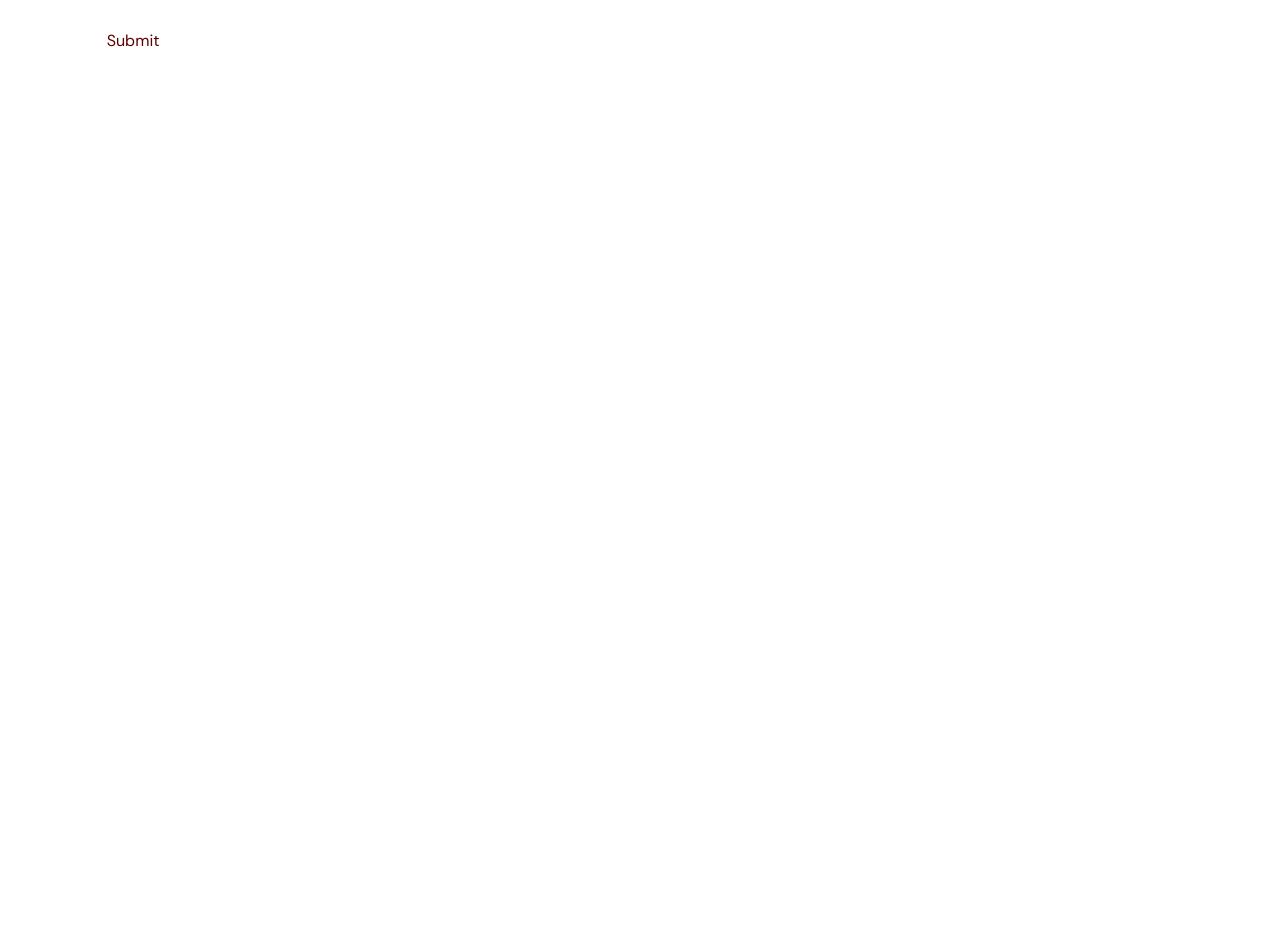
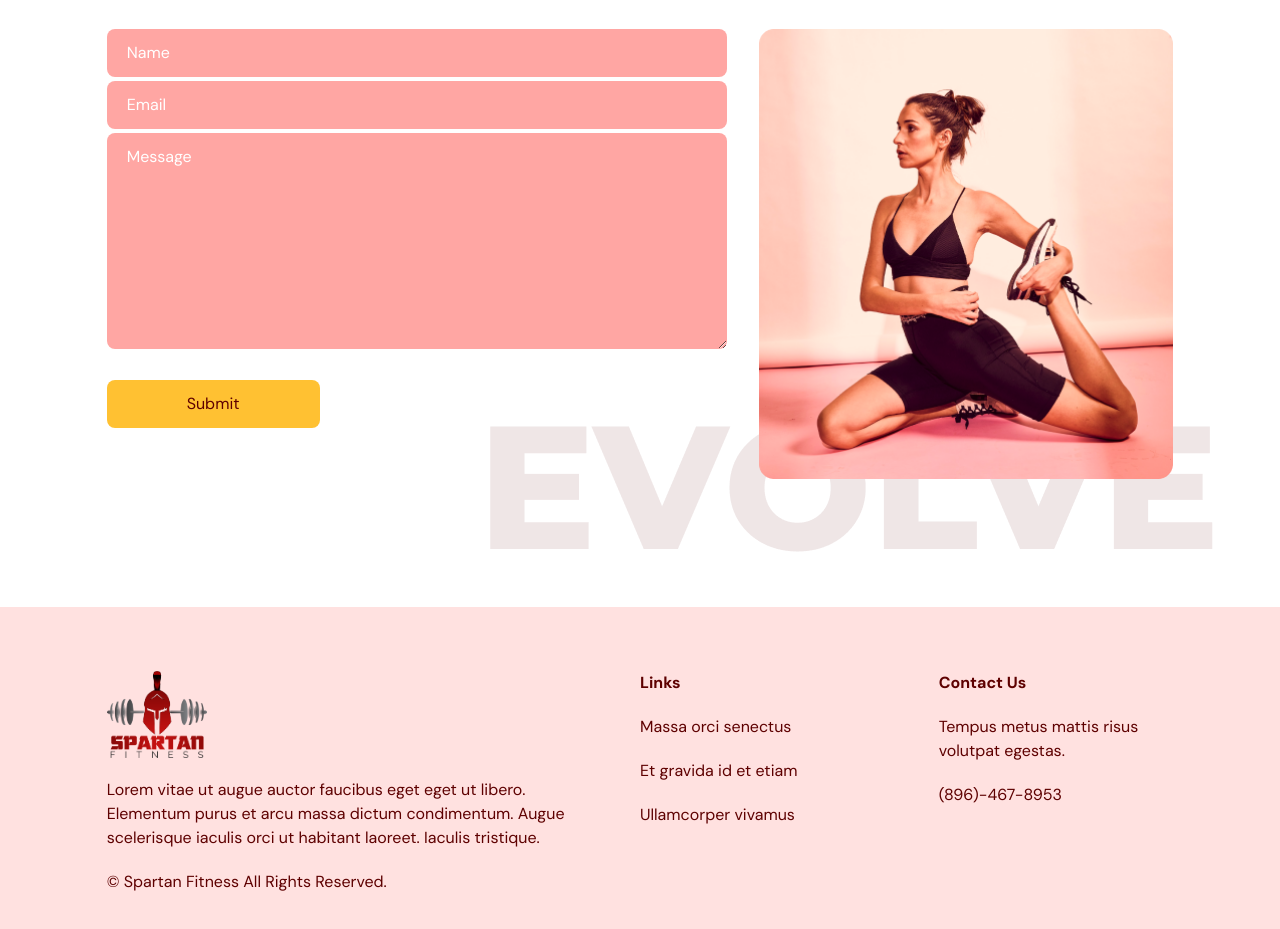
Before and after one commit to shindigira/Spartan-Fitness, a React (Vite) app: page / in a window 1280 px wide. Shown: the part 3280-4209 px from the top of the page. Before the commit the page ends 3461 px from the top, so only its background shows below. Built offline with nearby package versions, Linux system fonts and the light colour scheme.

Commit message:
Footer Complete * feat: added form - allowsemailing from form submit * chore: added environmental variable * chore: added 'react-hook-form'

```diff
--- a/package.json
+++ b/package.json
@@ -20,6 +20,7 @@
     "react": "^18.2.0",
     "react-anchor-link-smooth-scroll": "^1.0.12",
     "react-dom": "^18.2.0",
+    "react-hook-form": "^7.43.7",
     "react-redux": "^8.0.5"
   },
   "devDependencies": {
--- a/src/App.tsx
+++ b/src/App.tsx
@@ -3,6 +3,7 @@ import Home from "src/scenes/Home";
 import Benefits from "src/scenes/Benefits";
 import OurClasses from "src/scenes/OurClasses";
 import ContactUs from "src/scenes/ContactUs";
+import Footer from "src/scenes/Footer";
 
 function App() {
   return (
@@ -12,6 +13,7 @@ function App() {
       <Benefits />
       <OurClasses />
       <ContactUs />
+      <Footer />
     </div>
   );
 }
--- a/src/scenes/ContactUs/ContactUs.tsx
+++ b/src/scenes/ContactUs/ContactUs.tsx
@@ -1,18 +1,39 @@
 import { motion } from "framer-motion";
-import { FC } from "react";
-
+import { useForm } from "react-hook-form";
 import { useAppDispatch } from "src/hooks/state";
 import { HText } from "src/shared";
 import { setSelectedPage } from "src/store/navbarSlice";
 import { SelectedPage } from "src/utility/types";
 
-const ContactUs: FC = () => {
+import ContactUsPageGraphic from "src/assets/ContactUsPageGraphic.png";
+
+const ContactUs = () => {
+  const formSubmitURL = `https://formsubmit.co/${
+    import.meta.env.VITE_FORM_SUBMIT_EMAIL_CODE
+  }`;
   const dispatch = useAppDispatch();
   const highlightTab = () => dispatch(setSelectedPage(SelectedPage.ContactUs));
 
-  const formSubmit = async (e: Event) => {
+  // Form functions
+  const {
+    register,
+    trigger,
+    formState: { errors },
+  } = useForm();
+
+  const formSubmit = async (e: any) => {
+    const isValid = await trigger();
+    console.log(isValid);
+    if (!isValid) {
+      e.preventDefault();
+    }
     console.dir(e.target);
+    console.log(import.meta.env.VITE_FORM_SUBMIT_EMAIL_CODE);
   };
+
+  const inputStyles = `mb-1 w-full rounded-lg bg-primary-300
+  px-5 py-3 placeholder-white`;
+  const errorStyles = "mb-1 ml-2 text-primary-500";
 
   return (
     <section id="contactus" className="mx-auto w-5/6 pt-24 pb-32">
@@ -51,11 +72,95 @@ const ContactUs: FC = () => {
               visible: { opacity: 1, x: 0 },
             }}
           >
-            <form>
-              <button type="button" onClick={formSubmit}>
+            <form
+              target="_blank"
+              onSubmit={formSubmit}
+              action={formSubmitURL}
+              method="POST"
+            >
+              <input
+                className={inputStyles}
+                type="text"
+                placeholder="Name"
+                {...register("fullName", {
+                  required: true,
+                  maxLength: 100,
+                  minLength: 4,
+                })}
+                onChange={() => trigger()}
+              />
+              {errors.fullName && (
+                <p className={errorStyles}>
+                  {errors.fullName.type === "required" &&
+                    "This field is required."}
+                  {errors.fullName.type === "maxLength" &&
+                    "Max length is 100 char."}
+                  {errors.fullName.type === "minLength" &&
+                    "Min length is 4 char."}
+                </p>
+              )}
+              <input
+                className={inputStyles}
+                type="text"
+                placeholder="Email"
+                {...register("email", {
+                  required: true,
+                  pattern: /^[A-Z0-9._%+-]+@[A-Z0-9.-]+\.[A-Z]{2,}$/i,
+                })}
+              />
+              {errors.email && (
+                <p className={errorStyles}>
+                  {errors.email.type === "required" &&
+                    "This field is required."}
+                  {errors.email.type === "pattern" && "Invalid email address."}
+                </p>
+              )}
+
+              <textarea
+                className={inputStyles}
+                placeholder="Message"
+                rows={8}
+                cols={50}
+                {...register("message", {
+                  required: true,
+                  maxLength: 2000,
+                })}
+              />
+              {errors.message && (
+                <p className={errorStyles}>
+                  {errors.message.type === "required" &&
+                    "This field is required."}
+                  {errors.message.type === "maxLength" &&
+                    "Max length is 2000 char."}
+                </p>
+              )}
+              <button
+                className="mt-5 rounded-lg bg-secondary-500 px-20 py-3 transition duration-500 hover:text-white"
+                type="submit"
+              >
                 Submit
               </button>
             </form>
+          </motion.div>
+
+          <motion.div
+            className="relative mt-16 basis-2/5 md:mt-0"
+            initial="hidden"
+            whileInView="visible"
+            viewport={{ once: true, amount: 0.5 }}
+            transition={{ delay: 0.2, duration: 0.5 }}
+            variants={{
+              hidden: { opacity: 0, y: 50 },
+              visible: { opacity: 1, y: 0 },
+            }}
+          >
+            <div className="w-full before:absolute before:-bottom-20 before:-right-10 before:z-[-1] md:before:content-evolvetext">
+              <img
+                className="w-full"
+                alt="contact-us-page-graphic"
+                src={ContactUsPageGraphic}
+              />
+            </div>
           </motion.div>
         </div>
       </motion.div>
--- /dev/null
+++ b/src/scenes/Footer/Footer.tsx
@@ -0,0 +1,35 @@
+import Logo2 from "src/assets/Logo2.png";
+
+const Footer = () => {
+  return (
+    <footer className="bg-primary-100 py-16">
+      <div className="justify-content mx-auto w-5/6 gap-16 md:flex">
+        <div className="mt-16 basis-1/2 md:mt-0">
+          <div className="max-w-[100px]">
+            <img alt="logo" src={Logo2} />
+          </div>
+
+          <p className="my-5">
+            Lorem vitae ut augue auctor faucibus eget eget ut libero. Elementum
+            purus et arcu massa dictum condimentum. Augue scelerisque iaculis
+            orci ut habitant laoreet. Iaculis tristique.
+          </p>
+          <p>© Spartan Fitness All Rights Reserved.</p>
+        </div>
+        <div className="mt-16 basis-1/4 md:mt-0">
+          <h4 className="font-bold">Links</h4>
+          <p className="my-5">Massa orci senectus</p>
+          <p className="my-5">Et gravida id et etiam</p>
+          <p>Ullamcorper vivamus</p>
+        </div>
+        <div className="mt-16 basis-1/4 md:mt-0">
+          <h4 className="font-bold">Contact Us</h4>
+          <p className="my-5">Tempus metus mattis risus volutpat egestas.</p>
+          <p>(896)-467-8953</p>
+        </div>
+      </div>
+    </footer>
+  );
+};
+
+export default Footer;
--- /dev/null
+++ b/src/scenes/Footer/index.ts
@@ -0,0 +1,4 @@
+import Footer from "./Footer";
+
+export { Footer };
+export default Footer;
--- a/src/scenes/OurClasses/GymClass.tsx
+++ b/src/scenes/OurClasses/GymClass.tsx
@@ -1,4 +1,4 @@
-import { FC, useState } from "react";
+import { useState } from "react";
 import { GymClassType } from "src/utility/types";
 
 // const overlayStyles = `p-5 absolute z-30 flex
@@ -6,7 +6,7 @@ import { GymClassType } from "src/utility/types";
 //   whitespace-normal bg-primary-500 text-center text-white
 //   opacity-0 transition duration-500 hover:opacity-90`;
 
-const Class: FC<GymClassType> = ({ name, description, image }) => {
+const GymClass = ({ name, description, image }: GymClassType) => {
   const [hovering, setHovering] = useState<boolean>(false);
   return (
     <li
@@ -34,4 +34,4 @@ const Class: FC<GymClassType> = ({ name, description, image }) => {
   );
 };
 
-export default Class;
+export default GymClass;
```
Also changed, not shown: 2 other files (tests, documents, lock files or other folders).
